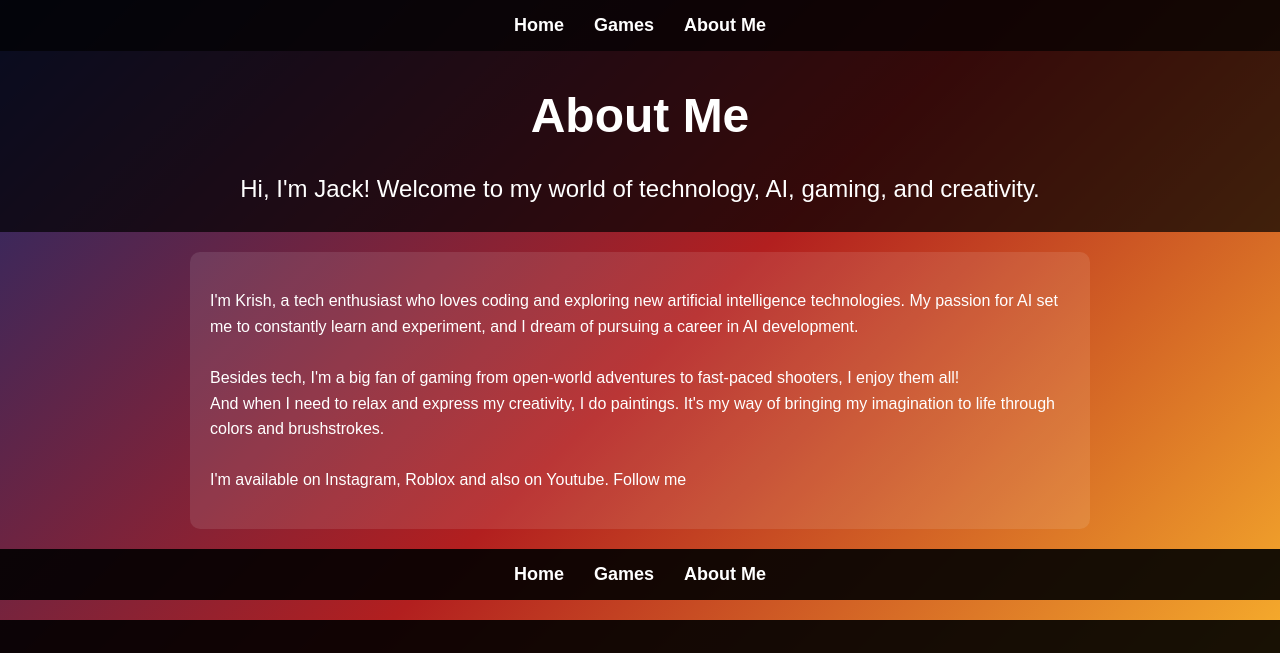
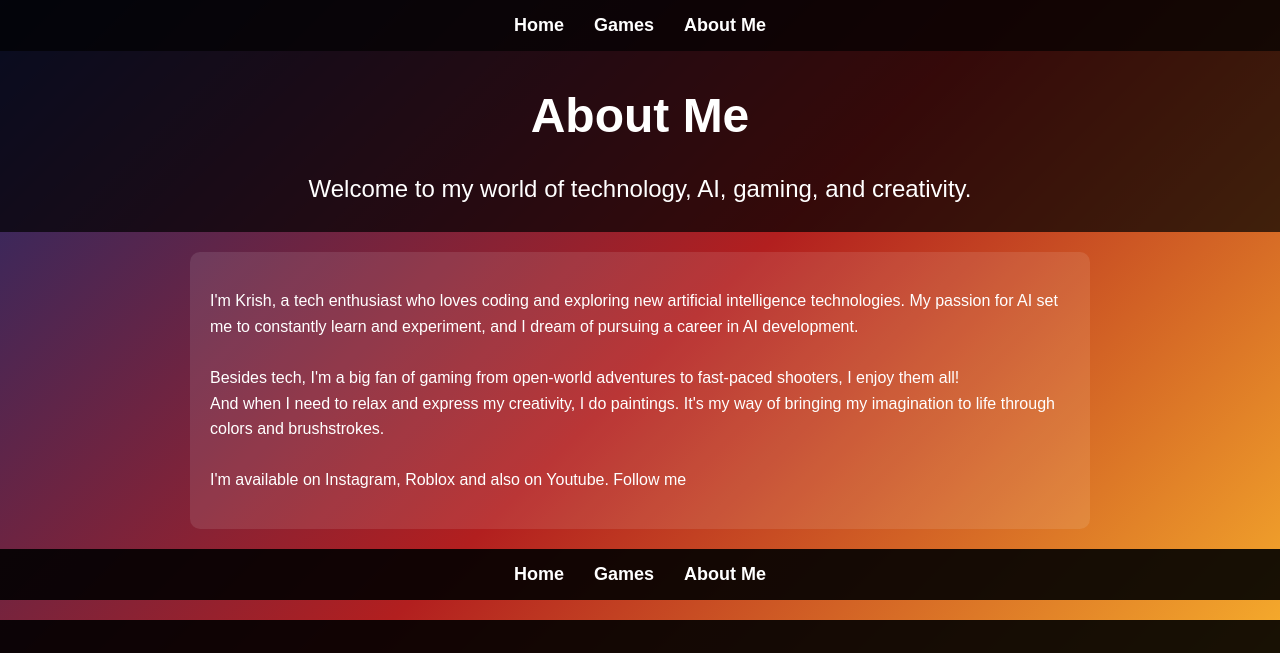
Before and after one commit to your-krish/Krish07, a plain HTML site: page abt.html in a window 1280 px wide. Shown: the top 653 px of the page. Drawn offline with Linux system fonts and the light colour scheme.

Commit message:
Update abt.html

```diff
--- a/abt.html
+++ b/abt.html
@@ -4,7 +4,7 @@
 <head>
     <meta charset="UTF-8">
     <meta name="viewport" content="width=device-width, initial-scale=1.0">
-    <title>About Me - Jack</title>
+    <title>About Me</title>
     <link rel="stylesheet" href="styles.css">
 </head>
 
@@ -20,7 +20,7 @@
 
     <header>
         <h1>About Me</h1>
-        <p>Hi, I'm Jack! Welcome to my world of technology, AI, gaming, and creativity.</p>
+        <p>Welcome to my world of technology, AI, gaming, and creativity.</p>
     </header>
 
     <section class="about-container">
```
